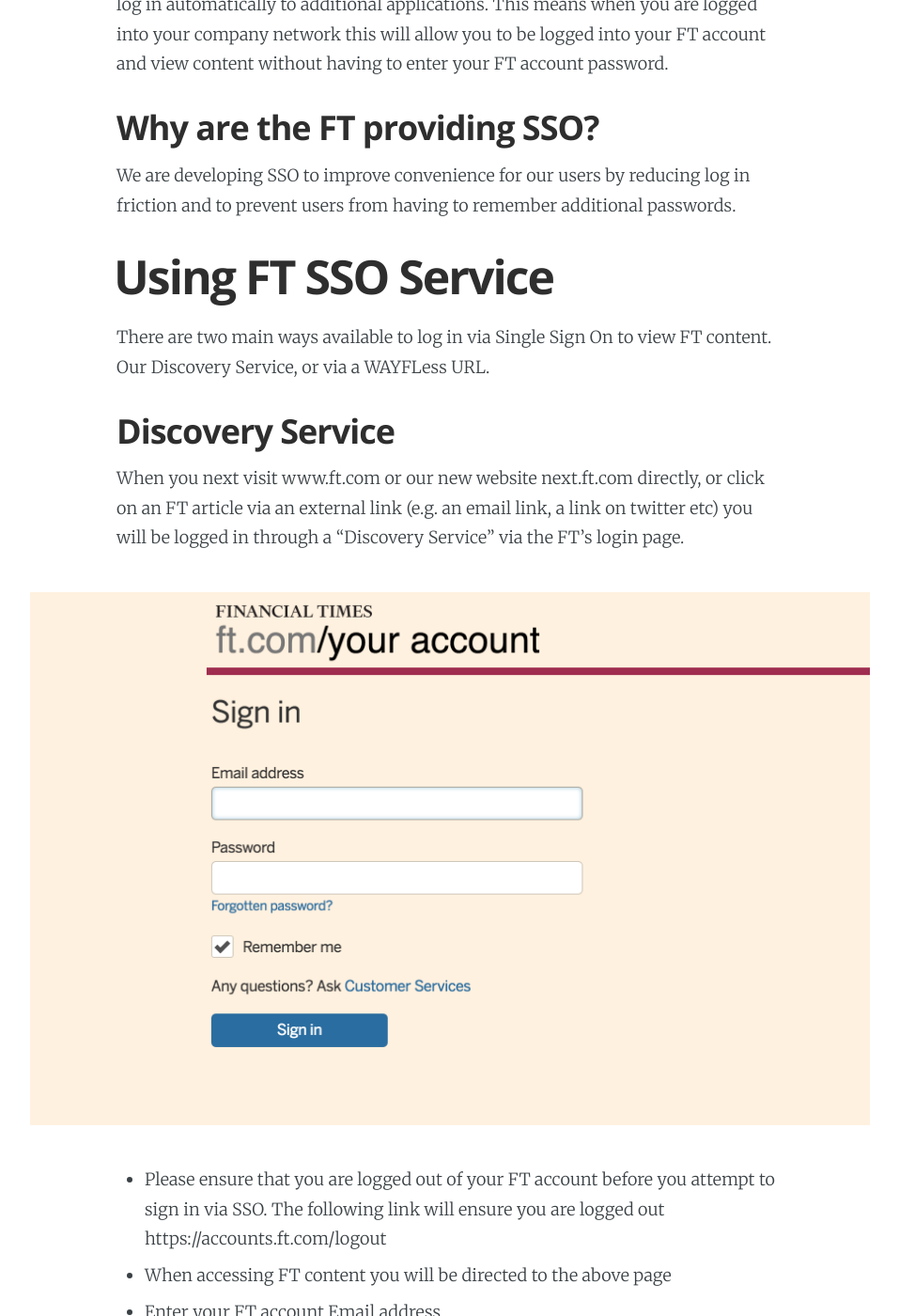
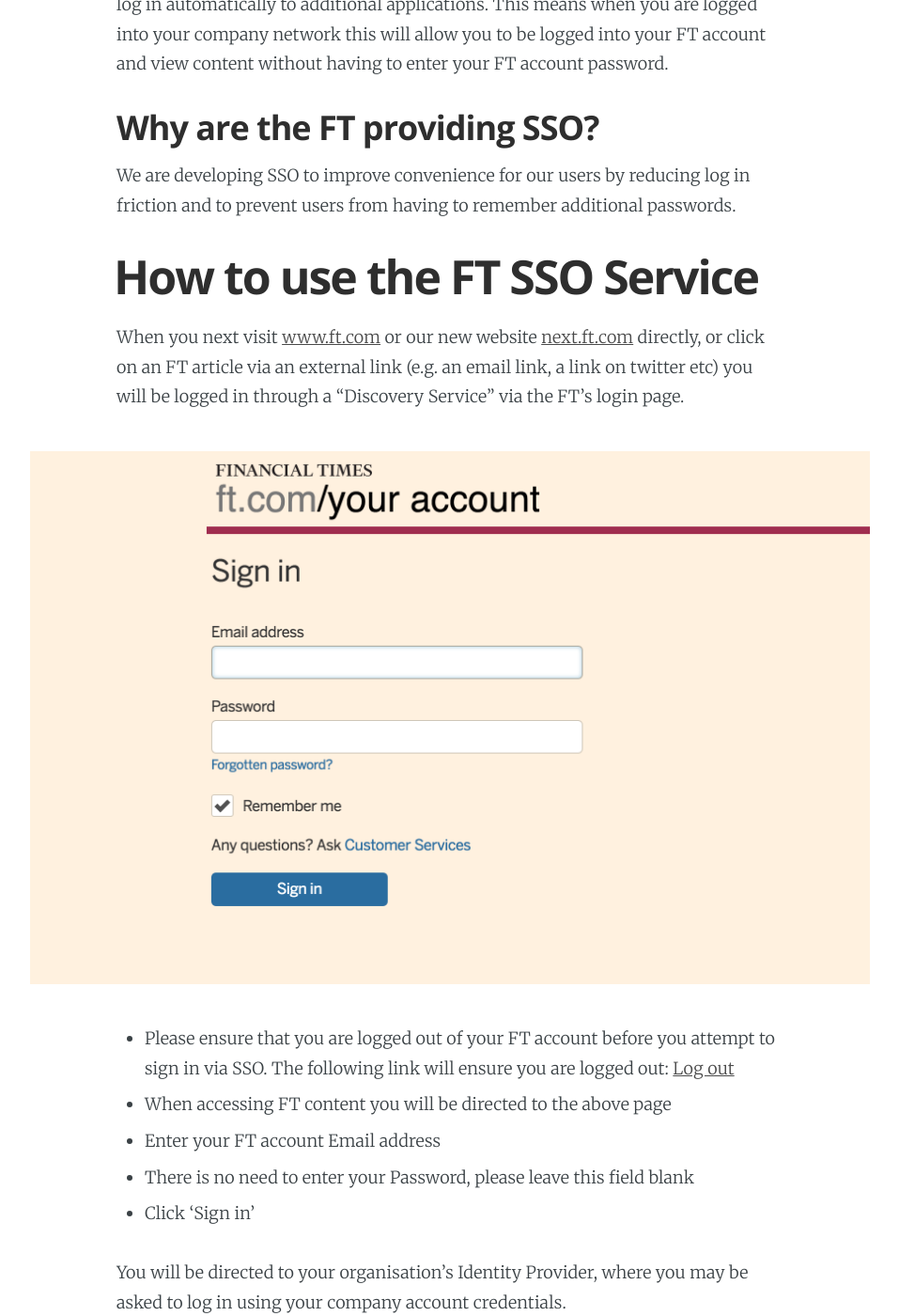
Before and after one commit to Financial-Times/sso-support, a Jekyll site: the page built from _posts/2016-07-19-user-guide-p2p-idp.md, in a window 1280 px wide and 1400 px high, scrolled down 530 px. Shown: the whole window at 94% size, without its empty margins (161-1118 px from the left). Built offline with Jekyll 4.4.1, drawn with Linux system fonts in a browser that asks for light colours; some of the changed text lies outside the part shown.

Commit message:
Update 2016-07-19-user-guide-p2p-idp.md

```diff
--- a/_posts/2016-07-19-user-guide-p2p-idp.md
+++ b/_posts/2016-07-19-user-guide-p2p-idp.md
@@ -19,12 +19,9 @@
 log in friction and to prevent users from having to remember additional
 passwords.
 
-# Using FT SSO Service
+# How to use the FT SSO Service
 
-There are two main ways available to log in via Single Sign On to view FT content. Our Discovery Service, or via a WAYFLess URL.
-
-## Discovery Service
-When you next visit www.ft.com or our new website next.ft.com directly,
+When you next visit [www.ft.com](http://www.ft.com) or our new website [next.ft.com](https://next.ft.com) directly,
 or click on an FT article via an external link (e.g. an email link, a
 link on twitter etc) you will be logged in through a "Discovery Service"
  via the FT's login page.
@@ -33,7 +30,7 @@
 
 * Please ensure that you are logged out of your FT account before you
 attempt to sign in via SSO. The following link will ensure you are
-logged out https://accounts.ft.com/logout
+logged out: [Log out](https://accounts.ft.com/logout)
 * When accessing FT content you will be directed to the above page
 * Enter your FT account Email address
 * There is no need to enter your Password, please leave this field blank
@@ -47,23 +44,9 @@
 
 _It is our intention to develop this page so the password field will not be visible for SSO users going forward._
 
-## WAYFLess URL access
-A bespoke URL is provided will be shared with you. Simply click on this
- link and providing you are currently authenticated with your
- organisation’s identity provider (IdP) you will be logged in to your
- FT account and directed to www.ft.com / next.ft.com without having to
- enter any additional credentials*
-
-*If you are not authenticated with your organisation’s identity provider
- (IdP) or your IdP requests that you confirm your credentials. You will
-  simply be redirected to confirm your identity (e.g. your
-  organisation’s log in page) when you click the WAYFLess URL before
-  being taken to www.ft.com / next.ft.com
-
 # Notes
 * The new FT Single Sign On feature is currently only available on  www.ft.com or our new website next.ft.com
 * During the pilot, you will need to be able to authenticate yourself with your organisation’s identity provider (IdP) E.g. login to your company’s network, to access www.ft.com and next.ft.com
-* You will need to be able to be authenticate yourself with organisation’s IdP to log in via the WAYFLess URL(s)
 * You will still be able to log in to the Web App (e.g. via your mobile or tablet) or via the Android App by using your existing FT Username and Password
 * We plan to add our SSO feature to the Web App and Android App soon to develop our mobile SSO access, along with additional features to improve the user experience of our FT Single sign on functionality.
 
```
